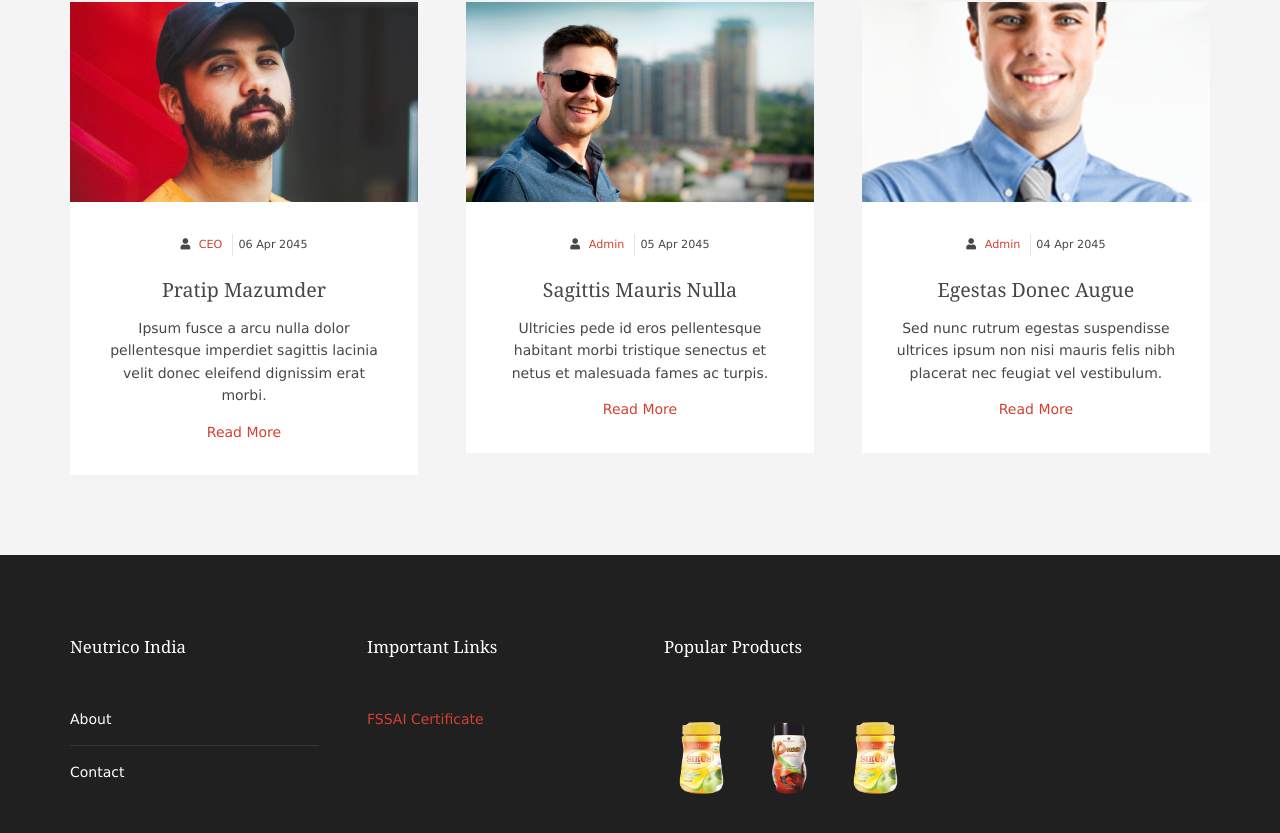
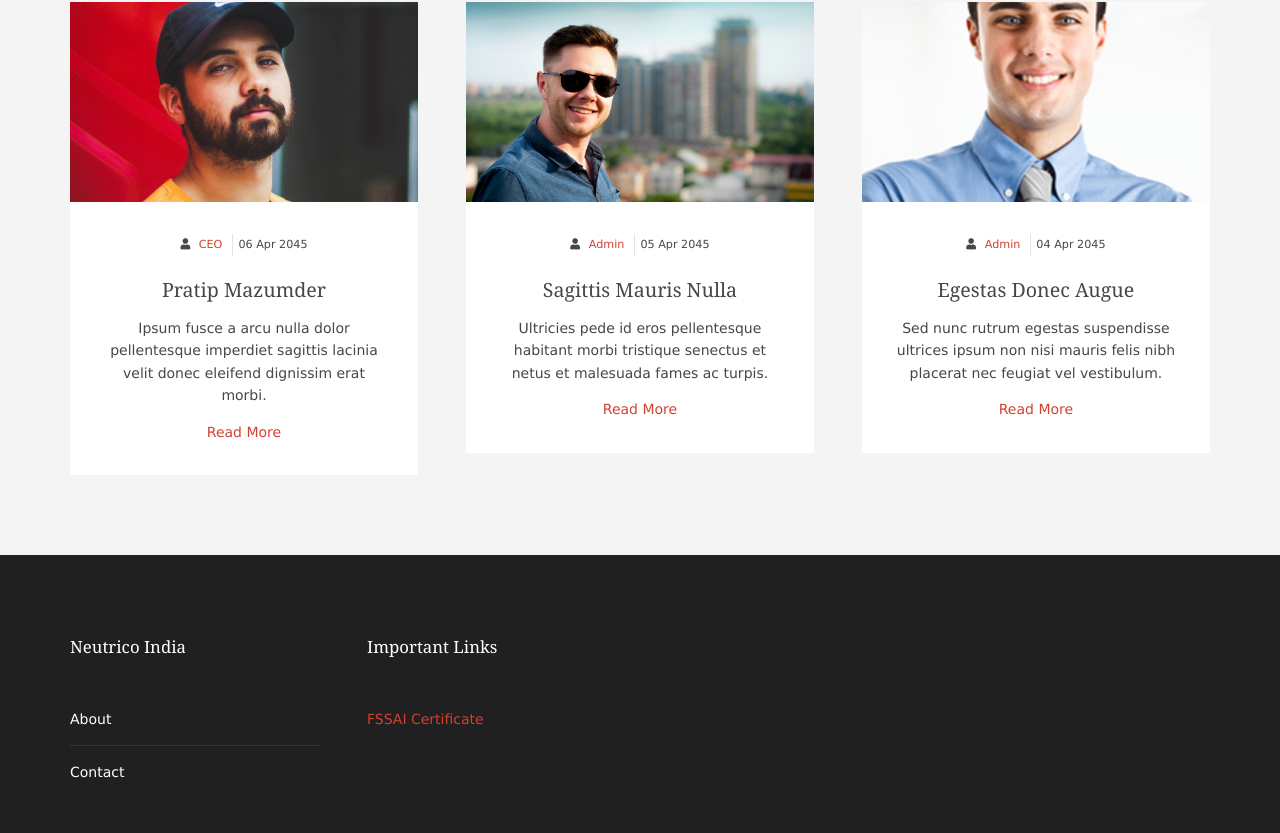
Before and after one commit to shyamalm88/neutrico-india-frontend, a Next.js app: page /about in a window 1280 px wide. Shown: the part 1427-2260 px from the top of the page. Built offline with nearby package versions, Linux system fonts and the light colour scheme.

Commit message:
updated for nav and footer images hide

```diff
--- a/src/app/globals.css
+++ b/src/app/globals.css
@@ -1189,7 +1189,7 @@ table a,
   #mainav {
   }
   #mainav ul {
-    display: none;
+    /* display: none; */
   }
   #mainav form {
     display: block;
--- a/src/components/Footer/Footer.tsx
+++ b/src/components/Footer/Footer.tsx
@@ -35,7 +35,7 @@ function FooterSection() {
             </li>
           </ul>
         </div>
-        <div className="one_quarter last">
+        {/* <div className="one_quarter last">
           <h6 className="heading">Popular Products</h6>
           <ul className="nospace clear latestimg">
             <li>
@@ -54,7 +54,7 @@ function FooterSection() {
               </a>
             </li>
           </ul>
-        </div>
+        </div> */}
       </footer>
     </div>
   );
```
